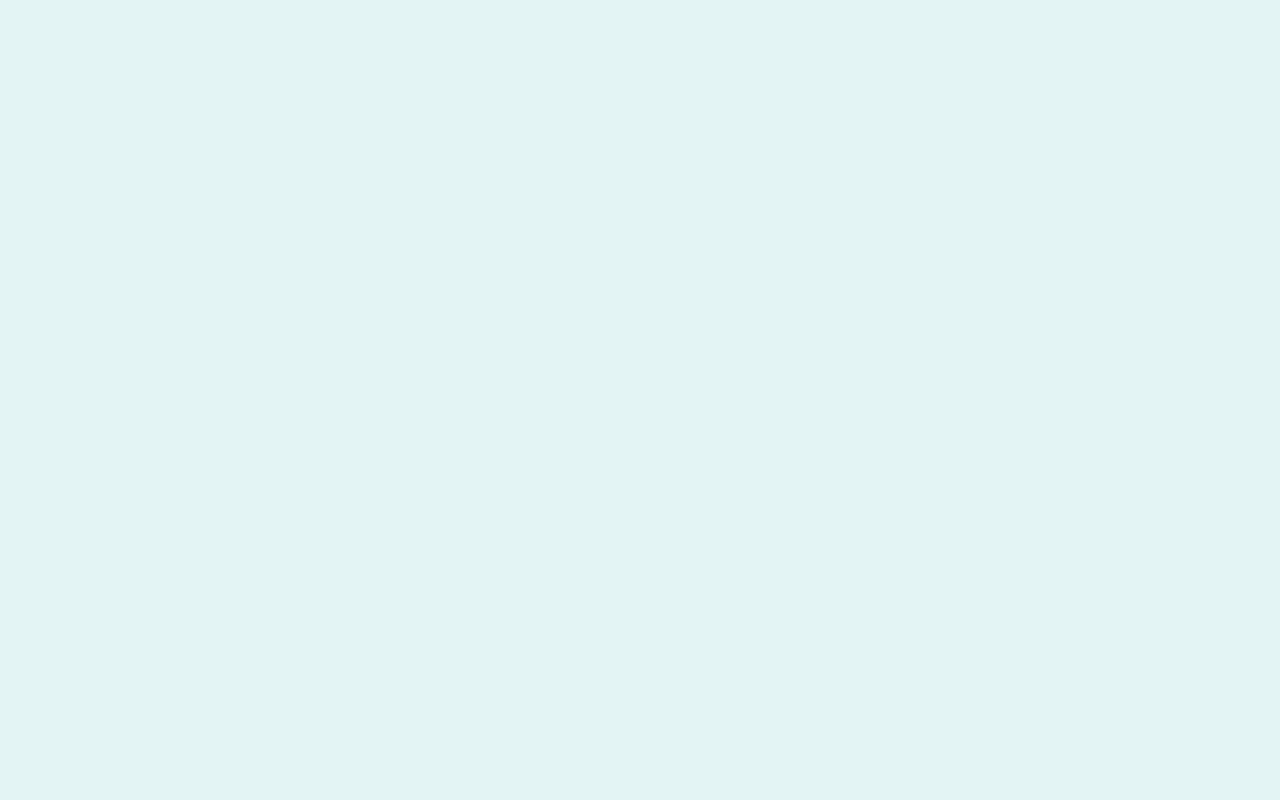
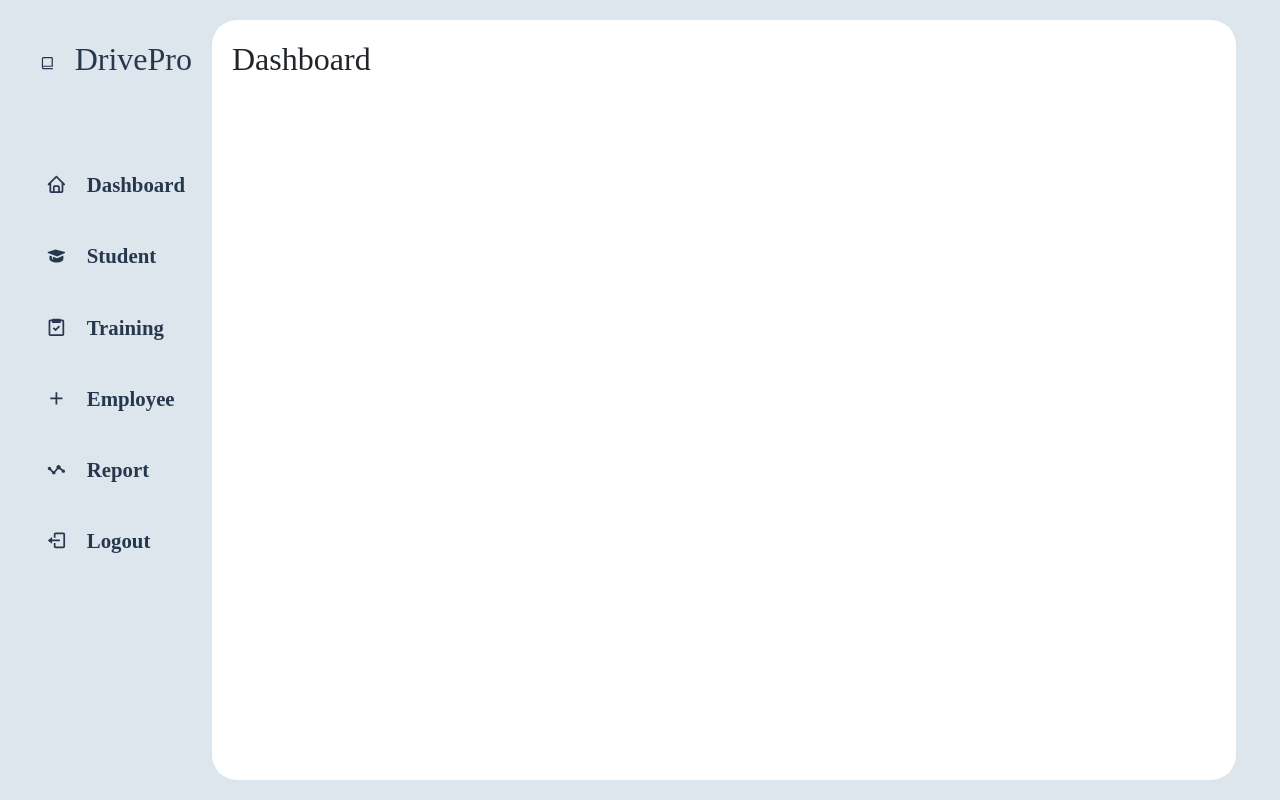
Before and after one commit to Allen-Josu/DSM-Client, a React (Vite) app: page /dashboard in a window 1280 px wide. Built offline with nearby package versions, Linux system fonts and the light colour scheme.

Commit message:
Added Sidebar

```diff
--- a/package.json
+++ b/package.json
@@ -26,6 +26,7 @@
     "react": "^18.2.0",
     "react-bootstrap": "^2.10.2",
     "react-dom": "^18.2.0",
+    "react-icons": "^5.2.1",
     "react-router-dom": "^6.22.3"
   },
   "devDependencies": {
--- a/src/App.css
+++ b/src/App.css
@@ -2,5 +2,5 @@
     margin: 0;
     padding: 0;
     box-sizing: border-box;
-    overflow: hidden;
+    font-family: "Times New Roman", Times, serif;
 }
--- a/src/components/SideBar.jsx
+++ b/src/components/SideBar.jsx
@@ -1,8 +1,35 @@
+import { BiBookAlt, BiHome, BiLogOut, BiPlus, BiSolidGraduation, BiStats, BiTask } from 'react-icons/bi';
+import "../style/Sidebar.css"
 
 function SideBar() {
   return (
     <>
-
+      <div className="menu">
+        <div className="logo">
+          <BiBookAlt className='logo-icon' />
+          <h2>DrivePro</h2>
+        </div>
+        <div className="menu-list p-3">
+          <a href="" className="item">
+            <BiHome className='icon' /> Dashboard
+          </a>
+          <a href="" className="item">
+            <BiSolidGraduation className='icon' /> Student
+          </a>
+          <a href="" className="item">
+            <BiTask className='icon' /> Training
+          </a>
+          <a href="" className="item">
+            <BiPlus className='icon' /> Employee
+          </a>
+          <a href="" className="item">
+            <BiStats className='icon' /> Report
+          </a>
+          <a href="" className="item">
+            <BiLogOut className='icon' /> Logout
+          </a>
+        </div>
+      </div>
     </>
   )
 }
--- a/src/pages/Dashboard.jsx
+++ b/src/pages/Dashboard.jsx
@@ -6,6 +6,9 @@ function Dashboard() {
         <>
             <div className="dashboard">
                 <SideBar />
+                <div className="dashboard-content">
+                    <h2>Dashboard</h2>
+                </div>
             </div>
         </>
     )
--- a/src/pages/Login.jsx
+++ b/src/pages/Login.jsx
@@ -31,8 +31,8 @@ function Login() {
     return (
         <>
             <div className="d-flex justify-content-center align-items-center login">
-                <Box component={Paper} elevation={5} className="w-25 d-flex rounded-3 py-5 justify-content-center align-items-center flex-column" >
-                    <h3>Welcome Back</h3>
+                <Box component={Paper} elevation={5} className="w-25 d-flex rounded-3 py-4 justify-content-center align-items-center flex-column" >
+                    <h3 style={{ letterSpacing: "5px" }}>Welcome Back</h3>
                     <form className="w-100 px-4" onSubmit={handleSubmit}>
                         <TextField className="w-100 mt-3" name="username" id="outlined-basic" label="Username" variant="outlined" onChange={Validate} />
                         <TextField className="w-100 mt-3" name="password" type="password" id="outlined-basic" label="Password" variant="outlined" onChange={Validate} />
--- a/src/style/Dashboard.css
+++ b/src/style/Dashboard.css
@@ -1,4 +1,27 @@
 .dashboard {
-    background-color: #e3f4f4 !important;
+    background: #dde6ed;
     height: 100vh;
+    display: flex;
+    padding: 20px;
 }
+
+.dashboard-content {
+    background: #fff;
+    border-radius: 25px;
+    padding: 20px;
+    width: 80vw;
+    overflow-y: auto;
+}
+
+::-webkit-scrollbar {
+    width: 7px;
+}
+
+::-webkit-scrollbar-track {
+    background: #dde6ed;
+}
+
+::-webkit-scrollbar-thumb {
+    background: #27374d;
+    border-radius: 10px;
+}
--- a/src/style/Login.css
+++ b/src/style/Login.css
@@ -1,7 +1,6 @@
-@import url("https://fonts.googleapis.com/css2?family=Special+Elite&display=swap");
 
 .login {
-    font-family: "Special Elite", system-ui !important;
+    font-family: 'Times New Roman', Times, serif;
     font-weight: 400;
     font-style: normal;
     background-repeat: no-repeat;
--- /dev/null
+++ b/src/style/Sidebar.css
@@ -0,0 +1,45 @@
+.menu{
+    display: flex;
+    flex-direction: column;
+    gap: 2.3rem;
+    height: 94vh;
+    width: 15vw;
+}
+
+.logo{
+    text-align: center;
+    padding: 20px;
+    color:#27374d ;
+    align-items: center;
+    display: flex;
+    gap: 20px;
+}
+
+.logo-icon {
+    font-size: 1.4rem;
+}
+
+.menu-list{
+    display: flex;
+    flex-direction: column;
+    gap: 20px;
+}
+
+.menu-list .item{
+    display: flex;
+    align-items: center;
+    gap: 20px;
+    font-size: 1.3rem;
+    text-decoration: none;
+    font-weight: 600;
+    padding: 10px;
+    border-radius: 10px;
+    transition: 0.3s ease-in-out;
+    color: #27374d;
+}
+
+.menu-list .item:hover{
+    background: #27374d;
+    color: #dde6ed;
+
+}
```
Also changed, not shown: 1 other file (tests, documents, lock files or other folders).
